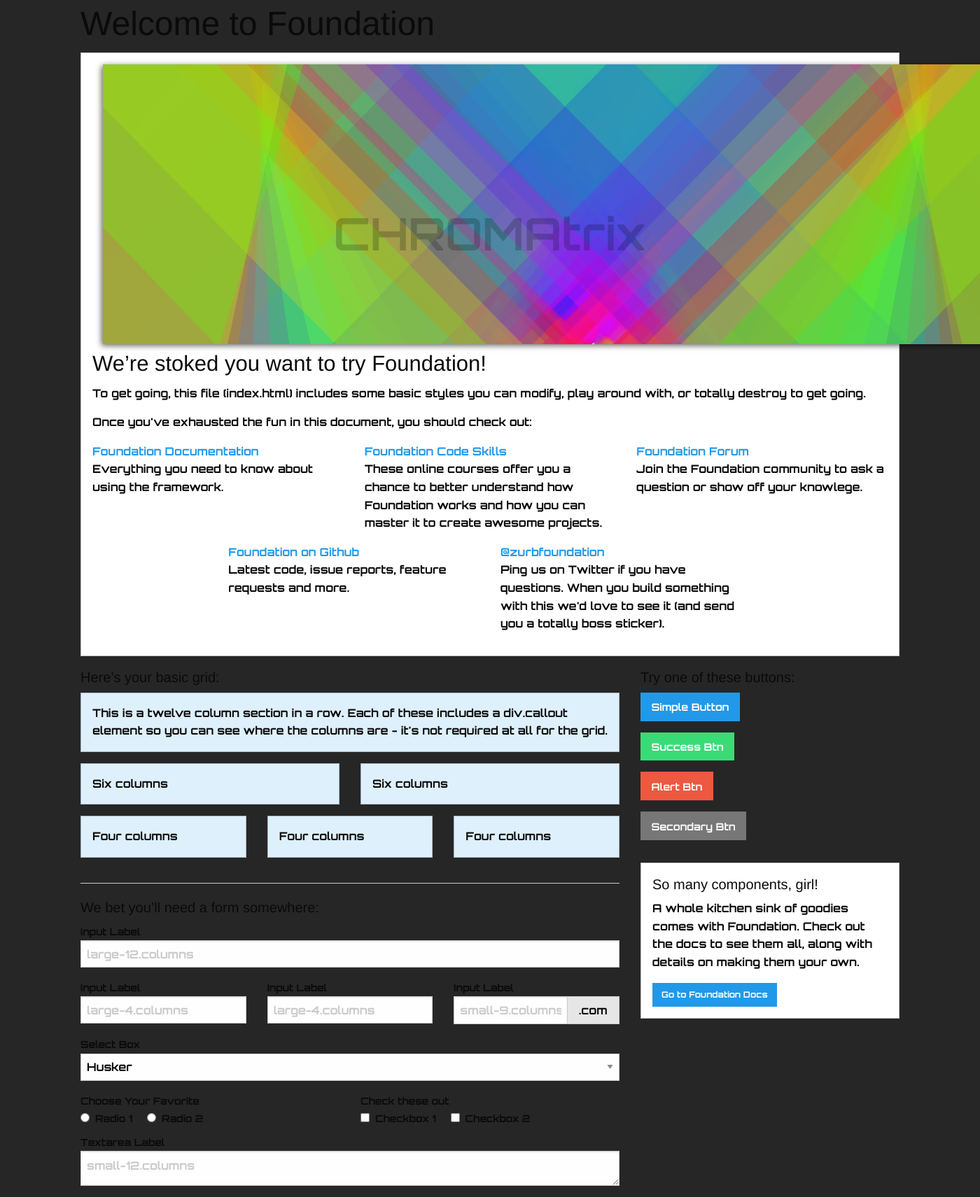
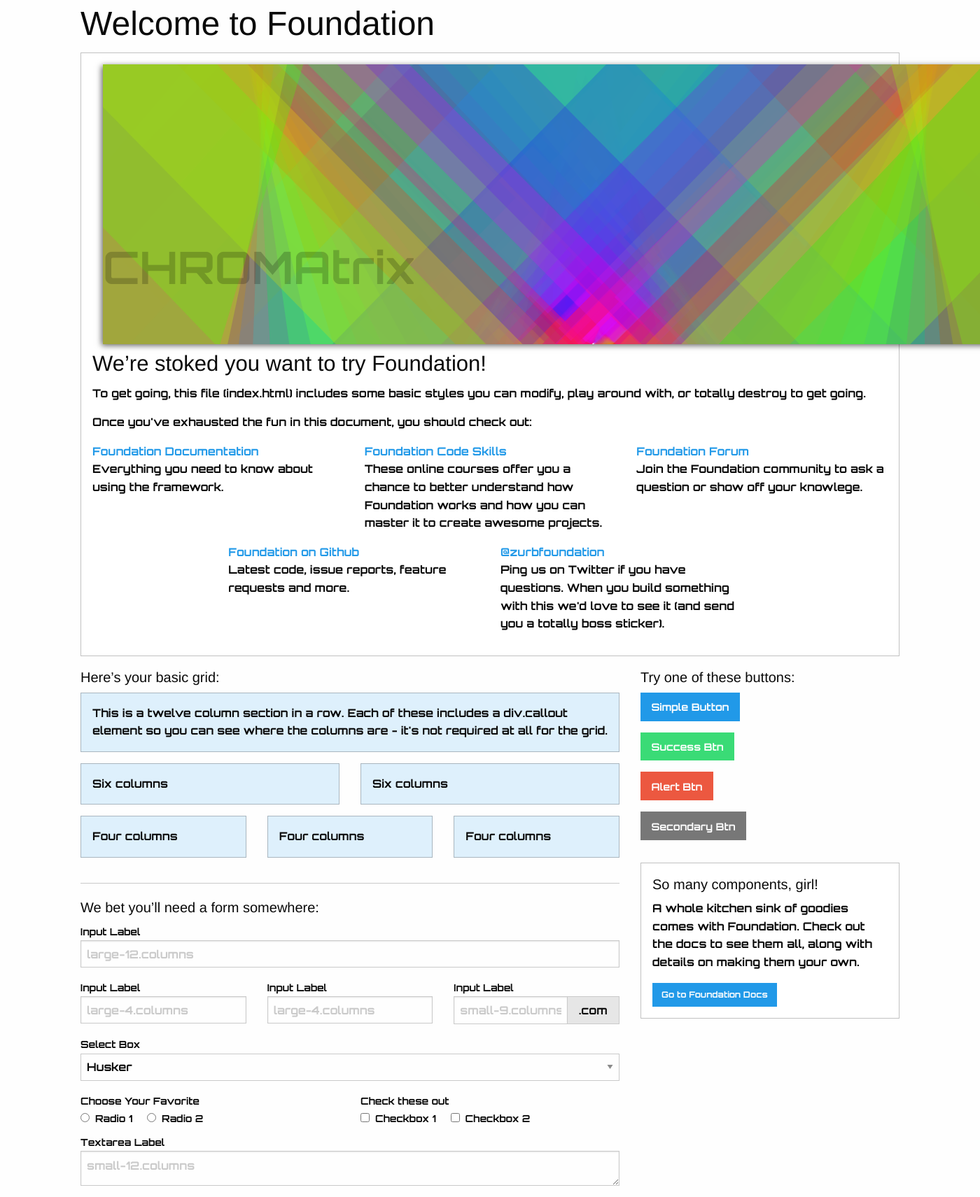
Before and after one commit to AndrewKahora/Portfolio, a PHP site: page / in a window 1400 px wide; the page is wider, and only the part inside the window is pictured. Shown: that part at 70% size. Run offline with PHP 8.4, Linux system fonts and the light colour scheme.

Commit message:
header aligning

```diff
--- a/css/app.css
+++ b/css/app.css
@@ -3,15 +3,15 @@ body {
   width: 100%;
   margin: 0;
   overflow: hidden;
-  background: hsla(0, 0%, 15%, 1);
+/*  background: hsla(0, 0%, 15%, 1);*/
   font-family: 'Orbitron', sans-serif;
 }
 
 header {
-  left: 50%;
+/*  left: 50%;*/
   top: 30%;
   position: absolute;
-  transform: translate(-50%, -50%);
+/*  transform: translate(-50%, -50%);*/
   color: hsla(0, 0%, 0%, .2);
   text-align: center;
   font-size: 4em;
--- a/index.html
+++ b/index.html
@@ -18,7 +18,7 @@
     <div class="row">
       <div class="large-12 columns">
         <div class="callout">
-            <div class="large-12 columns">
+            <div class="small-12 columns">
          <canvas id='canv'></canvas>
          <header>CHROMAtrix</header>
             </div>
```
